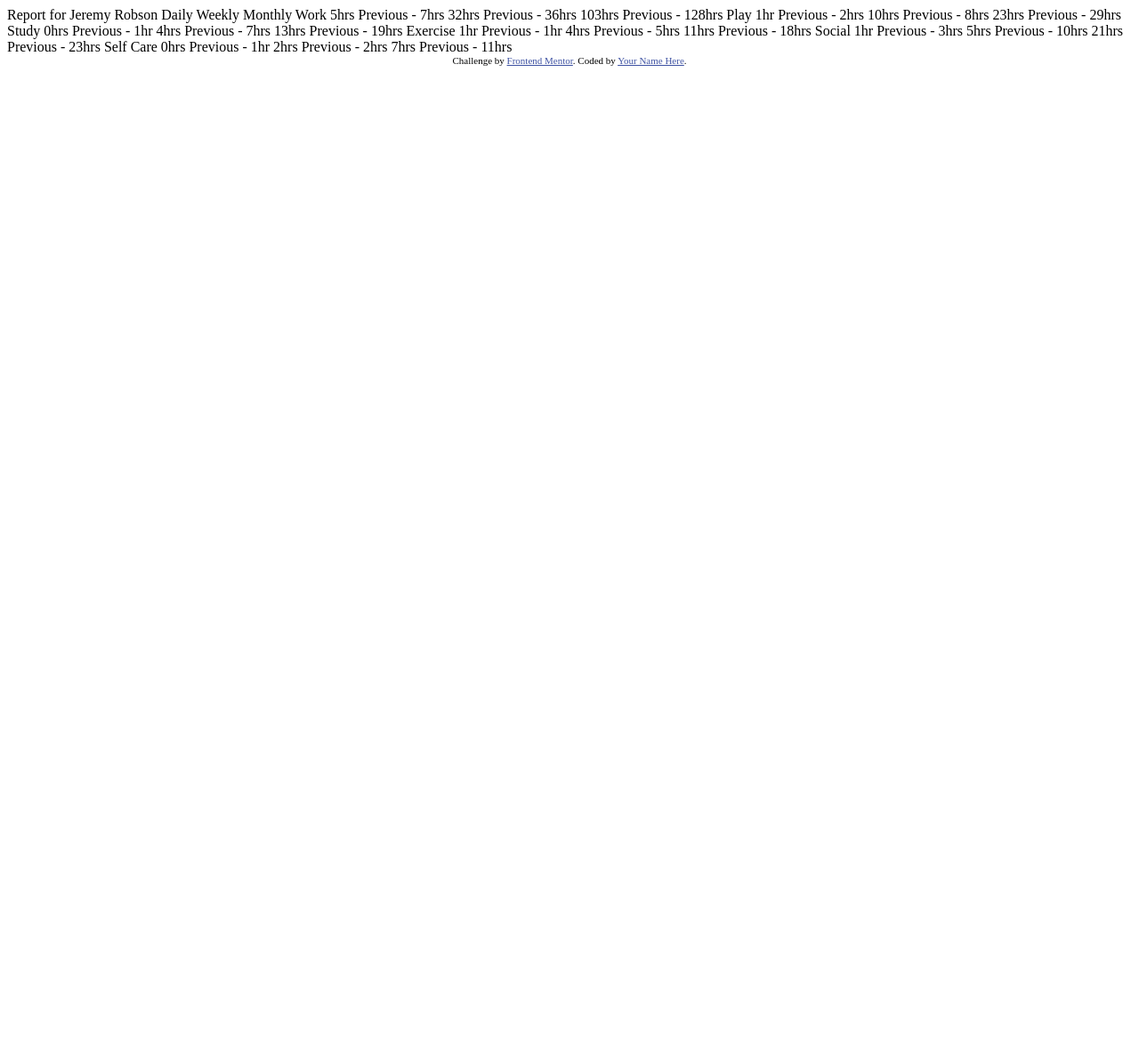
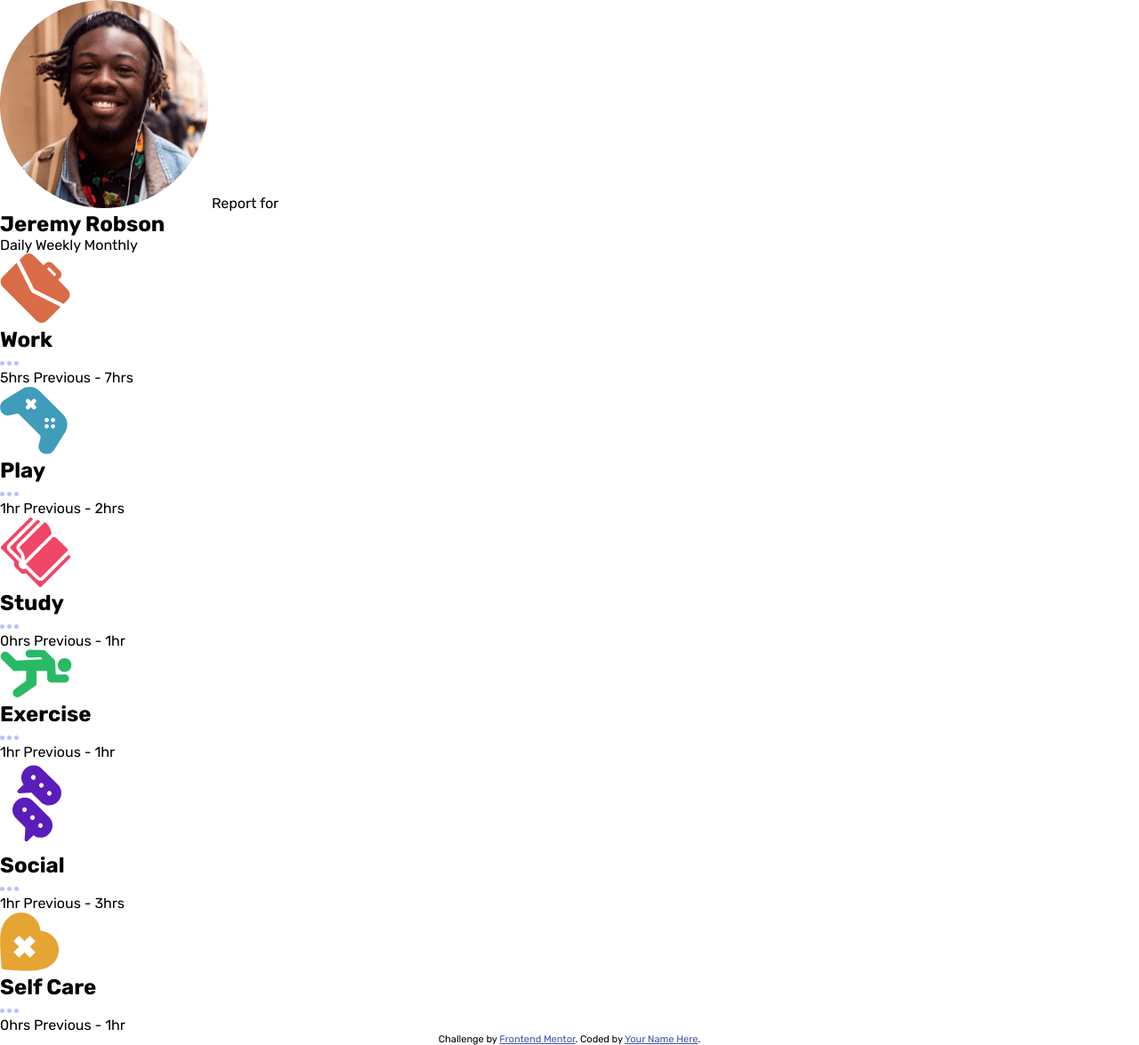
Before and after one commit to TranDanh1122/time_tracking, a plain HTML site: page index.html in a window 1280 px wide. Shown: the whole page at 89% size. Before the commit the page ends 800 px from the top, so only its background shows below. Drawn offline with Linux system fonts and the light colour scheme.

Commit message:
html template

```diff
--- a/index.html
+++ b/index.html
@@ -1,80 +1,136 @@
 <!DOCTYPE html>
 <html lang="en">
+
 <head>
   <meta charset="UTF-8">
-  <meta name="viewport" content="width=device-width, initial-scale=1.0"> <!-- displays site properly based on user's device -->
+  <meta name="viewport" content="width=device-width, initial-scale=1.0">
+  <!-- displays site properly based on user's device -->
 
   <link rel="icon" type="image/png" sizes="32x32" href="./images/favicon-32x32.png">
 
   <title>Frontend Mentor | Time tracking dashboard</title>
-
+  <link rel="preconnect" href="https://fonts.googleapis.com">
+  <link rel="preconnect" href="https://fonts.gstatic.com" crossorigin>
+  <link href="https://fonts.googleapis.com/css2?family=Rubik:ital,wght@0,300..900;1,300..900&display=swap"
+    rel="stylesheet">
+  <link rel="stylesheet" href="./styles.css">
   <!-- Feel free to remove these styles or customise in your own stylesheet 👍 -->
   <style>
-    .attribution { font-size: 11px; text-align: center; }
-    .attribution a { color: hsl(228, 45%, 44%); }
+    .attribution {
+      font-size: 11px;
+      text-align: center;
+    }
+
+    .attribution a {
+      color: hsl(228, 45%, 44%);
+    }
   </style>
 </head>
+
 <body>
+  <main>
+    <section class="wrapper">
+      <!-- profile -->
+      <div class="profile item1">
+        <img src="./images/image-jeremy.png" alt="avatar">
+        <span> Report for</span>
+        <h1> Jeremy Robson</h1>
+        <div class="filter_time">
+          <span active="true"> Daily</span>
+          <span active="false"> Weekly</span>
+          <span active="false"> Monthly</span>
+        </div>
+      </div>
+      <!-- end profile -->
+      <!-- Work -->
+      <div class="card item2">
+        <div class="background">
+          <img src="./images/icon-work.svg" alt="Work">
+        </div>
+        <div class="card_header">
+          <h2> Work</h2>
+          <img src="./images/icon-ellipsis.svg" alt="action">
+        </div>
+        <span class="time"> 5hrs</span>
+        <span class="time_old"> <span>Previous</span> - 7hrs</span>
+      </div>
+      <!-- end work -->
 
-  Report for
-  Jeremy Robson
+      <!-- Play -->
+      <div class="card item3">
+        <div class="background">
+          <img src="./images/icon-play.svg" alt="Play">
+        </div>
+        <div class="card_header">
+          <h2> Play</h2>
+          <img src="./images/icon-ellipsis.svg" alt="action">
+        </div>
+        <span class="time"> 1hr</span>
+        <span class="time_old"> <span>Previous</span> - 2hrs</span>
+      </div>
+      <!-- end Play -->
+      <!-- Study -->
+      <div class="card item4">
+        <div class="background">
+          <img src="./images/icon-study.svg" alt="Study">
+        </div>
+        <div class="card_header">
+          <h2> Study</h2>
+          <img src="./images/icon-ellipsis.svg" alt="action">
+        </div>
+        <span class="time"> 0hrs</span>
+        <span class="time_old"> <span>Previous</span> - 1hr</span>
+      </div>
+      <!-- end Study -->
+      <!-- Exercise -->
+      <div class="card item5">
+        <div class="background">
+          <img src="./images/icon-exercise.svg" alt="Exercise">
+        </div>
+        <div class="card_header">
+          <h2> Exercise</h2>
+          <img src="./images/icon-ellipsis.svg" alt="action">
+        </div>
+        <span class="time"> 1hr</span>
+        <span class="time_old"> <span>Previous</span> - 1hr</span>
+      </div>
+      <!-- end Exercise -->
+      <!-- Social -->
+      <div class="card item6">
+        <div class="background">
+          <img src="./images/icon-social.svg" alt="Social">
+        </div>
+        <div class="card_header">
+          <h2> Social</h2>
+          <img src="./images/icon-ellipsis.svg" alt="action">
+        </div>
+        <span class="time"> 1hr</span>
+        <span class="time_old"> <span>Previous</span> - 3hrs</span>
+      </div>
+      <!-- end Social -->
+      <!-- Self Care -->
+      <div class="card item7">
+        <div class="background">
+          <img src="./images/icon-self-care.svg" alt="Self Care">
+        </div>
+        <div class="card_header">
+          <h2> Self Care</h2>
+          <img src="./images/icon-ellipsis.svg" alt="action">
+        </div>
+        <span class="time"> 0hrs</span>
+        <span class="time_old"> <span>Previous</span> - 1hr</span>
+      </div>
+      <!-- end Self Care -->
+    </section>
+  </main>
 
-  Daily
-  Weekly
-  Monthly
-
-  Work
-  5hrs <!-- daily -->
-  Previous - 7hrs <!-- daily -->
-  32hrs <!-- weekly -->
-  Previous - 36hrs <!-- weekly -->
-  103hrs <!-- monthly -->
-  Previous - 128hrs <!-- monthly -->
-
-  Play
-  1hr <!-- daily -->
-  Previous - 2hrs <!-- daily -->
-  10hrs <!-- weekly -->
-  Previous - 8hrs <!-- weekly -->
-  23hrs <!-- monthly -->
-  Previous - 29hrs <!-- monthly -->
-
-  Study
-  0hrs <!-- daily -->
-  Previous - 1hr <!-- daily -->
-  4hrs <!-- weekly -->
-  Previous - 7hrs <!-- weekly -->
-  13hrs <!-- monthly -->
-  Previous - 19hrs <!-- monthly -->
-
-  Exercise
-  1hr <!-- daily -->
-  Previous - 1hr <!-- daily -->
-  4hrs <!-- weekly -->
-  Previous - 5hrs <!-- weekly -->
-  11hrs <!-- monthly -->
-  Previous - 18hrs <!-- monthly -->
-
-  Social
-  1hr <!-- daily -->
-  Previous - 3hrs <!-- daily -->
-  5hrs <!-- weekly -->
-  Previous - 10hrs <!-- weekly -->
-  21hrs <!-- monthly -->
-  Previous - 23hrs <!-- monthly -->
-
-  Self Care
-  0hrs <!-- daily -->
-  Previous - 1hr <!-- daily -->
-  2hrs <!-- weekly -->
-  Previous - 2hrs <!-- weekly -->
-  7hrs <!-- monthly -->
-  Previous - 11hrs <!-- monthly -->
 
 
   <div class="attribution">
     Challenge by <a href="https://www.frontendmentor.io?ref=challenge" target="_blank">Frontend Mentor</a>.
     Coded by <a href="#">Your Name Here</a>.
   </div>
+  <script src="./script.js"></script>
 </body>
+
 </html>
--- /dev/null
+++ b/styles.css
@@ -0,0 +1,27 @@
+* {
+    margin: 0;
+    padding: 0;
+    box-sizing: border-box;
+}
+
+:root {
+    --blue: hsl(246, 80%, 60%);
+    --light_red_work: hsl(15, 100%, 70%);
+    --soft_blue_play: hsl(195, 74%, 62%);
+    --light_red_study: hsl(348, 100%, 68%);
+    --lime_green_exercise: hsl(145, 58%, 55%);
+    --violet_social: hsl(264, 64%, 52%);
+    --soft_orange_self_care: hsl(43, 84%, 65%);
+    --very_dark_blue: hsl(226, 43%, 10%);
+    --dark_blue: hsl(235, 46%, 20%);
+    --desaturated_blue: hsl(235, 45%, 61%);
+    --pale_blue: hsl(236, 100%, 87%);
+}
+
+html,
+body {
+    width: 100%;
+    min-height: 100vh;
+    font-size: 16px;
+    font-family: "Rubik", sans-serif;
+}
```
Also changed, not shown: script.js (added).
